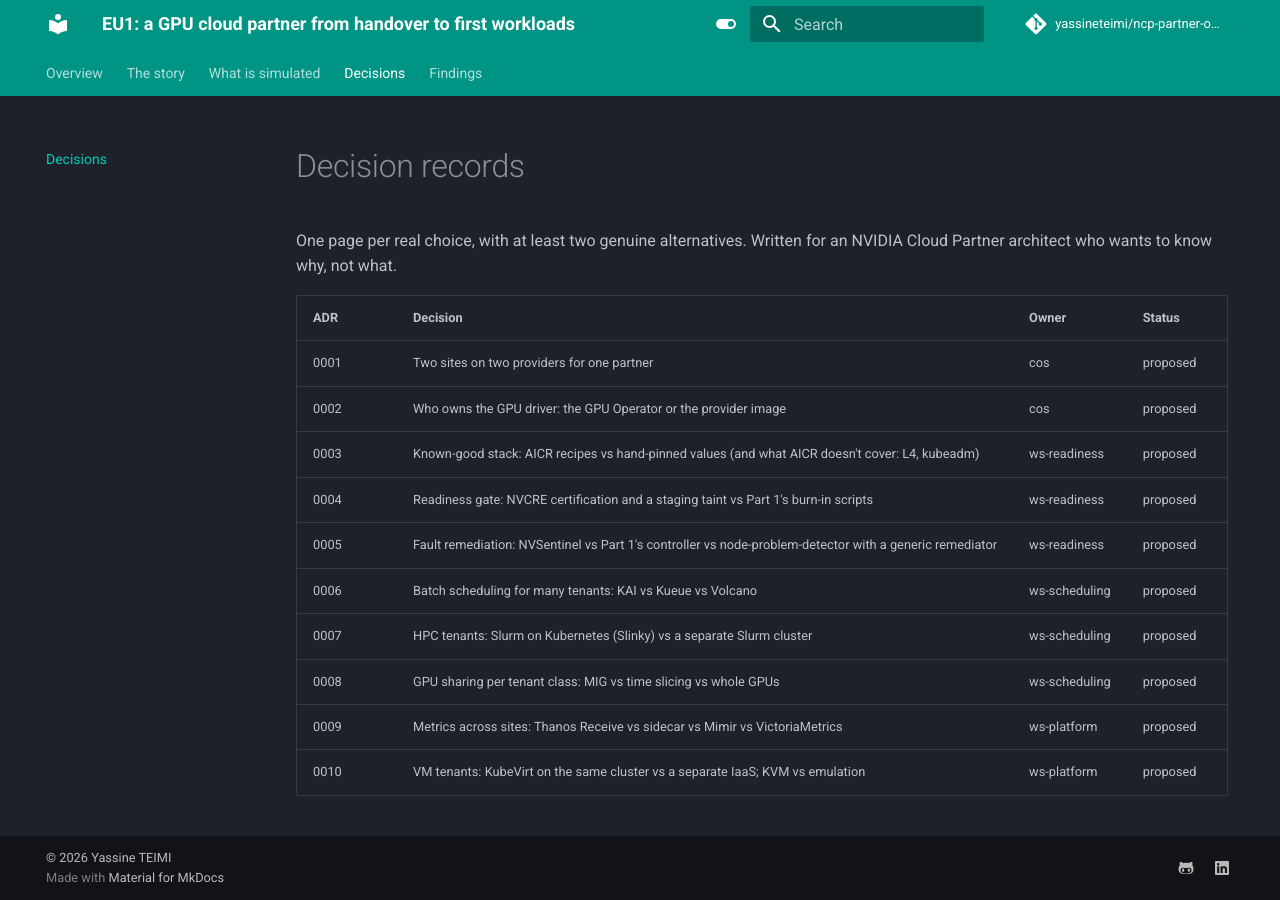
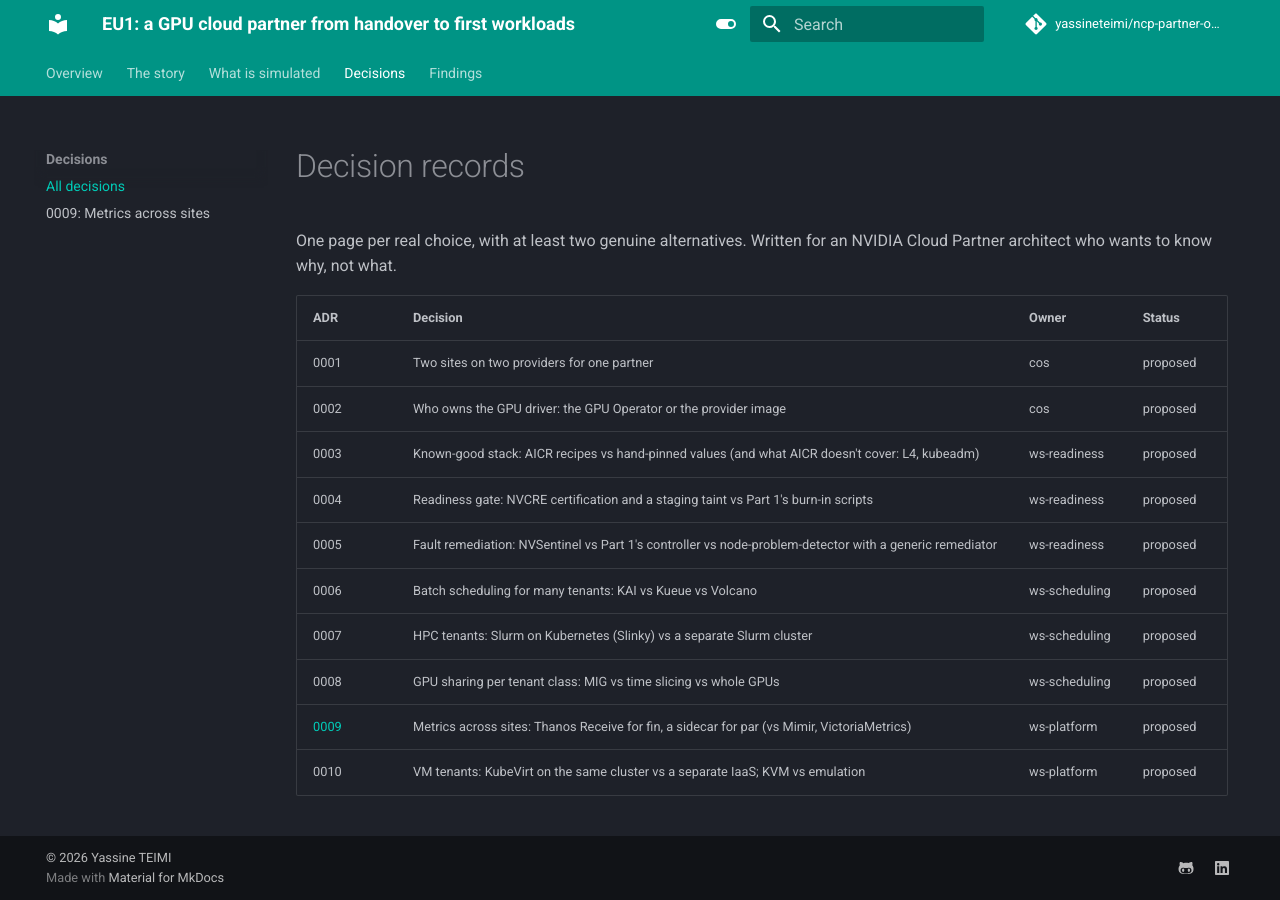
Before and after one commit to yassineteimi/ncp-partner-onboarding, an MkDocs documentation site: the page built from docs/adr/README.md, in a window 1280 px wide. Built offline with MkDocs 1.6.1 and Material for MkDocs 9.7.7, drawn with Linux system fonts in a browser that asks for light colours; comment, search, counter and statistics services are not loaded.

Commit message:
Link ADR 0009 from the decisions index and the site

```diff
--- a/docs/adr/README.md
+++ b/docs/adr/README.md
@@ -12,5 +12,5 @@
 | 0006 | Batch scheduling for many tenants: KAI vs Kueue vs Volcano | ws-scheduling | proposed |
 | 0007 | HPC tenants: Slurm on Kubernetes (Slinky) vs a separate Slurm cluster | ws-scheduling | proposed |
 | 0008 | GPU sharing per tenant class: MIG vs time slicing vs whole GPUs | ws-scheduling | proposed |
-| 0009 | Metrics across sites: Thanos Receive vs sidecar vs Mimir vs VictoriaMetrics | ws-platform | proposed |
+| [0009](0009-metrics-across-sites.md) | Metrics across sites: Thanos Receive for fin, a sidecar for par (vs Mimir, VictoriaMetrics) | ws-platform | proposed |
 | 0010 | VM tenants: KubeVirt on the same cluster vs a separate IaaS; KVM vs emulation | ws-platform | proposed |
--- a/mkdocs.yml
+++ b/mkdocs.yml
@@ -71,7 +71,9 @@
   - Overview: index.md
   - "The story": story.md
   - "What is simulated": simulated.md
-  - Decisions: adr/README.md
+  - Decisions:
+      - "All decisions": adr/README.md
+      - "0009: Metrics across sites": adr/0009-metrics-across-sites.md
   - Findings: findings.md
 
 copyright: |
```
